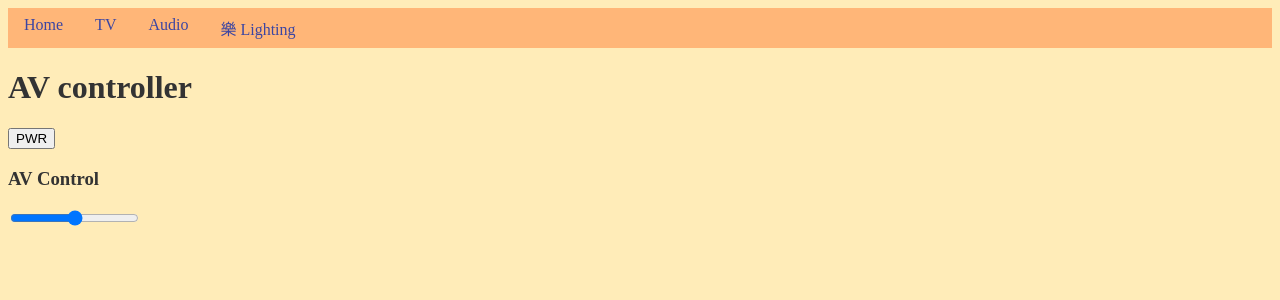
After one commit to ChemiKyle/otto, a Flask app: page /sound-control in a window 1280 px wide. The commit adds this page. Shown: the top 300 px of the page. Run offline with Flask 2, Linux system fonts and the light colour scheme.

Commit message:
Reflow of audio control code, audio control section live

```diff
--- a/app.py
+++ b/app.py
@@ -23,13 +23,23 @@ def tv_splash():
 
 receiver_ip = '192.168.2.2'
 
-# TODO: recreate Onkyo remote
+@app.route('/sound-control', methods=['GET'])
+def sound_splash():
+    return render_template('onkyo-audio.html')
 
-@app.route("/vol_change/<command>", methods=['GET'])
-def send_command(command):
-    # print(command)
-    volume = int(raw_send_command(command)[3:], 16)
-    print(volume)
+@app.route("/onkyo/<cmd>", methods=['GET'])
+def send_command(cmd):
+    if cmd == "PWR":
+        pwr = raw_send_command("PWRQSTN")
+        cmd += "0" + str(
+            abs(int(pwr[-1]) - 1) # 1 -> 0; 0 -> 1
+        )
+    response = raw_send_command(cmd)
+    if cmd.startswith("MVL"):
+        volume = int(response[3:], 16)
+        print(volume)
+    else:
+        print(response)
     return("")
 
 
--- a/static/audio.js
+++ b/static/audio.js
@@ -1,8 +1,8 @@
-function sendCommand(e) {
+function sendOnkyoCommand(e) {
 
     var xhttp = new XMLHttpRequest();
 
-    xhttp.open("GET", `vol_change/${e.value}`, true); // pass value of button to python function
+    xhttp.open("GET", `onkyo/${e.value}`, true); // pass value of button to python function
     xhttp.send();
 }
 
--- a/templates/index.html
+++ b/templates/index.html
@@ -18,8 +18,8 @@
 
     <h2>Volume control</h2>
     <!-- TODO: turn this into a slider -->
-    <button name ="vol" type="submit" value="MVLDOWN" onclick="sendCommand(this)">Volume down</button>
-    <button name ="vol" type="submit" value="MVLUP" onclick="sendCommand(this)">Volume up</button>
+    <button name ="vol" type="submit" value="MVLDOWN" onclick="sendOnkyoCommand(this)">Volume down</button>
+    <button name ="vol" type="submit" value="MVLUP" onclick="sendOnkyoCommand(this)">Volume up</button>
 
     <h2>- <- -> +</h2>
     <input id="vol_slider" name="vol" type="range" min="-5" max="5" value="0" oninput="slideCommand(this)" onchange="returnSlider()" />
--- a/templates/navbar.html
+++ b/templates/navbar.html
@@ -24,7 +24,7 @@
     <ul>
         <li><a href="/">Home</a></li>
         <li><a href="tv-control">TV</a></li>
-        <li><a href="sound-control">&#xF914 Audio</a></li>
+        <li><a href="sound-control">Audio</a></li>
         <li><a href="lighting">&#xF914; Lighting</a></li>
     </ul>
 </div>
--- /dev/null
+++ b/templates/onkyo-audio.html
@@ -0,0 +1,24 @@
+<!-- Kyle Chesney, 2019 -->
+
+<!doctype html>
+
+<link rel="stylesheet" type="text/css" href="{{ url_for('static', filename='style.css') }}" />
+<script type="text/javascript" src="{{ url_for('static', filename='audio.js') }}" ></script>
+
+<body>
+
+    {% include 'navbar.html' %}
+
+    <h1>AV controller</h1>
+
+    <!-- TODO: flexbox -->
+    <div class="grid-container">
+        <div class="button-1">
+            <button name ="pwr-button" type="POST" value="PWR" onclick="sendOnkyoCommand(this)">PWR</button>
+        </div>
+    </div>
+
+    <h3>AV Control</h3>
+    <input id="vol_slider" name="vol" type="range" min="-5" max="5" value="0" oninput="slideCommand(this)" onchange="returnSlider()" />
+
+</body>
```
